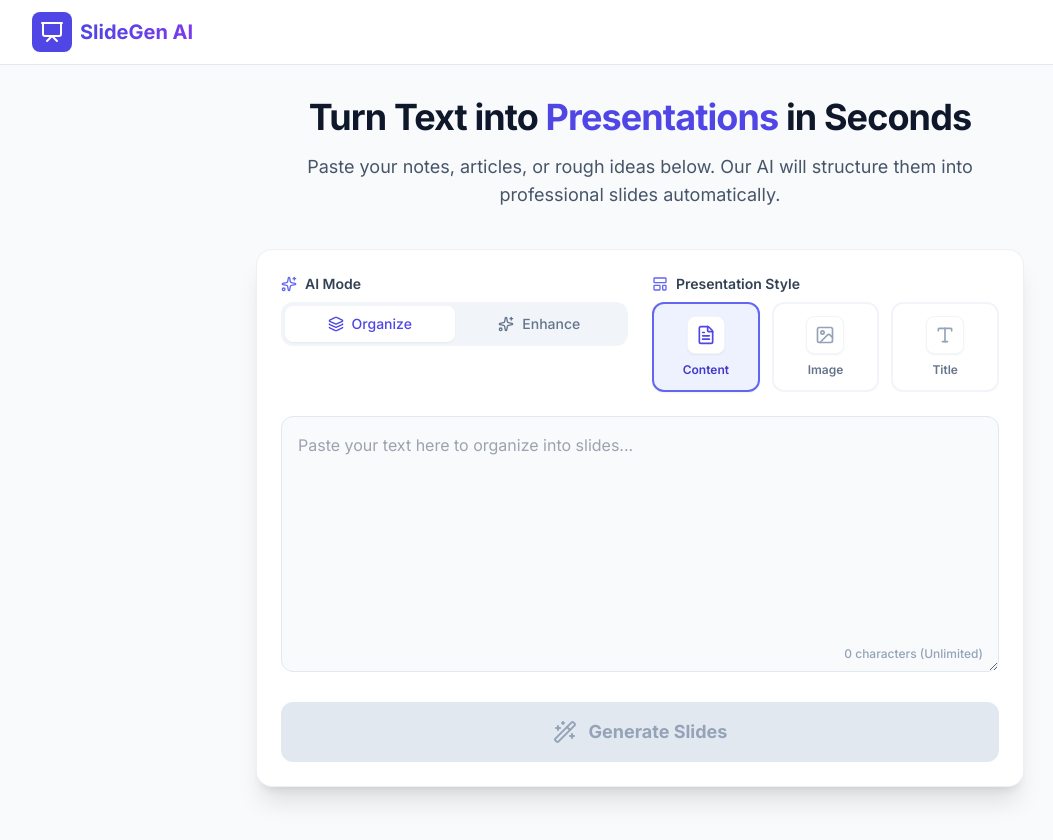
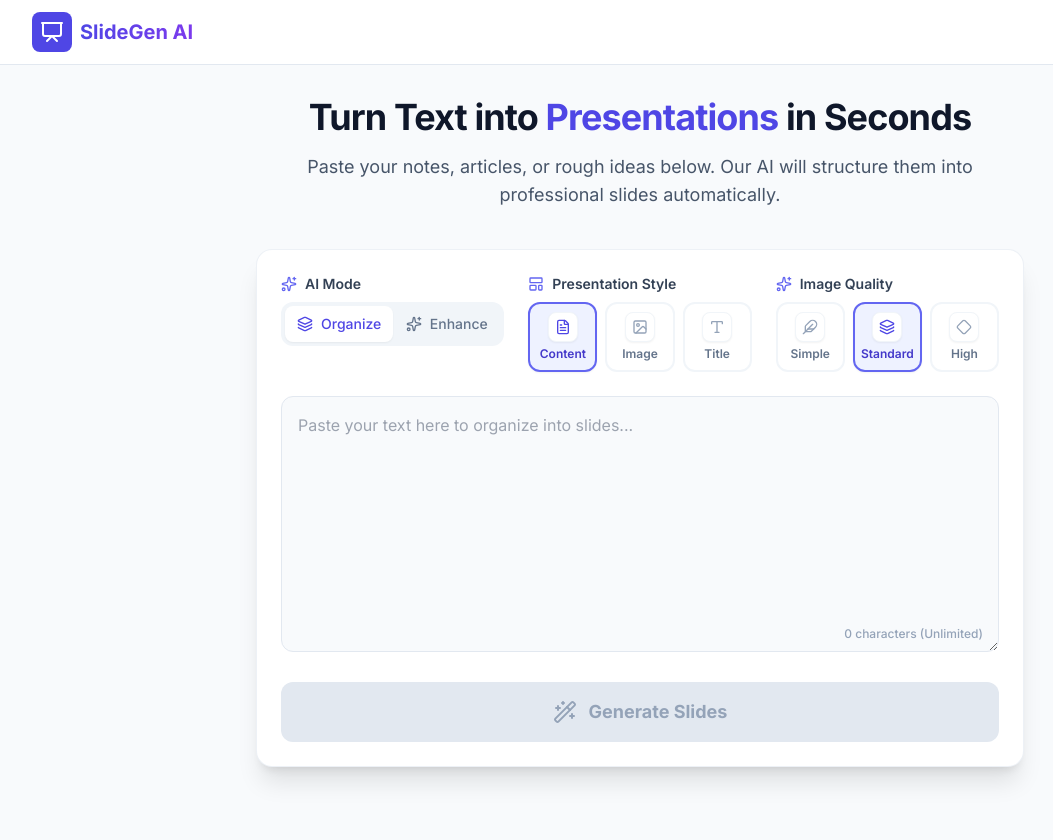
Before and after one commit to Smtrend/SlideGen-AI, a React (Vite) app: page / in a window 1280 px wide. Shown: the top 840 px of the page, without its empty margins (0-1053 px from the left). Built offline with nearby package versions, Linux system fonts and the light colour scheme.

Commit message:
feat(image): Add image quality selection
Introduces an ImageQuality enum and allows users to select the desired quality for generated slide images (LOW, MEDIUM, HIGH). The Gemini service is updated to incorporate this selection into the image generation prompt.

```diff
--- a/App.tsx
+++ b/App.tsx
@@ -1,6 +1,6 @@
 import React, { useState, useCallback } from 'react';
-import { Presentation, Wand2, Download, Layers, AlertCircle, FileText, Loader2, Plus, Sparkles, LayoutTemplate, Image as ImageIcon, Type, Palette } from 'lucide-react';
-import { Slide, GenerationMode, PresentationStyle, PPTXThemeId, SlideTransition } from './types';
+import { Presentation, Wand2, Download, Layers, AlertCircle, FileText, Loader2, Plus, Sparkles, LayoutTemplate, Image as ImageIcon, Type, Palette, Feather, Circle, Diamond } from 'lucide-react';
+import { Slide, GenerationMode, PresentationStyle, PPTXThemeId, SlideTransition, ImageQuality } from './types';
 import { generateSlidesFromText } from './services/geminiService';
 import { downloadPPTX, THEMES } from './services/pptxService';
 import { SlideCard } from './components/SlideCard';
@@ -14,6 +14,7 @@ const App: React.FC = () => {
   const [slides, setSlides] = useState<Slide[]>([]);
   const [generationMode, setGenerationMode] = useState<GenerationMode>(GenerationMode.ORGANIZE);
   const [presentationStyle, setPresentationStyle] = useState<PresentationStyle>(PresentationStyle.STANDARD);
+  const [imageQuality, setImageQuality] = useState<ImageQuality>(ImageQuality.MEDIUM);
   const [currentTheme, setCurrentTheme] = useState<PPTXThemeId>(PPTXThemeId.CORPORATE_BLUE);
   const [error, setError] = useState<string | null>(null);
 
@@ -37,7 +38,7 @@ const App: React.FC = () => {
     setError(null);
 
     try {
-      const response = await generateSlidesFromText(inputText, generationMode, presentationStyle);
+      const response = await generateSlidesFromText(inputText, generationMode, presentationStyle, imageQuality);
 
       const newSlides: Slide[] = response.slides.map(s => ({
         id: uuidv4(),
@@ -179,53 +180,107 @@ const App: React.FC = () => {
                   <label className="block text-sm font-semibold text-slate-700 mb-2 flex items-center gap-2">
                     <LayoutTemplate size={16} className="text-indigo-500" /> Presentation Style
                   </label>
-                  <div className="grid grid-cols-3 gap-3">
+                  <div className="grid grid-cols-3 gap-2">
                     <button
                       onClick={() => setPresentationStyle(PresentationStyle.STANDARD)}
-                      className={`flex flex-col items-center justify-center p-3 rounded-xl border-2 transition-all aspect-[4/3] ${
+                      className={`flex flex-col items-center justify-center p-2 rounded-xl border-2 transition-all aspect-[4/3] ${
                         presentationStyle === PresentationStyle.STANDARD
                           ? 'bg-indigo-50 border-indigo-500 text-indigo-700 shadow-sm'
                           : 'bg-white border-slate-100 text-slate-500 hover:border-slate-300 hover:bg-slate-50'
                       }`}
                       title="Content Slide: Balanced text and details"
                     >
-                      <div className="p-2 bg-white rounded-lg shadow-sm mb-2 border border-slate-100">
-                        <FileText size={20} className={presentationStyle === PresentationStyle.STANDARD ? "text-indigo-600" : "text-slate-400"} />
+                      <div className="p-1.5 bg-white rounded-lg shadow-sm mb-1 border border-slate-100">
+                        <FileText size={16} className={presentationStyle === PresentationStyle.STANDARD ? "text-indigo-600" : "text-slate-400"} />
                       </div>
-                      <span className="text-xs font-semibold">Content</span>
+                      <span className="text-[10px] sm:text-xs font-semibold">Content</span>
                     </button>
 
                     <button
                       onClick={() => setPresentationStyle(PresentationStyle.VISUAL)}
-                      className={`flex flex-col items-center justify-center p-3 rounded-xl border-2 transition-all aspect-[4/3] ${
+                      className={`flex flex-col items-center justify-center p-2 rounded-xl border-2 transition-all aspect-[4/3] ${
                         presentationStyle === PresentationStyle.VISUAL
                           ? 'bg-indigo-50 border-indigo-500 text-indigo-700 shadow-sm'
                           : 'bg-white border-slate-100 text-slate-500 hover:border-slate-300 hover:bg-slate-50'
                       }`}
                       title="Image Slide: Concise text with image descriptions"
                     >
-                      <div className="p-2 bg-white rounded-lg shadow-sm mb-2 border border-slate-100">
-                        <ImageIcon size={20} className={presentationStyle === PresentationStyle.VISUAL ? "text-indigo-600" : "text-slate-400"} />
+                      <div className="p-1.5 bg-white rounded-lg shadow-sm mb-1 border border-slate-100">
+                        <ImageIcon size={16} className={presentationStyle === PresentationStyle.VISUAL ? "text-indigo-600" : "text-slate-400"} />
                       </div>
-                      <span className="text-xs font-semibold">Image</span>
+                      <span className="text-[10px] sm:text-xs font-semibold">Image</span>
                     </button>
 
                     <button
                       onClick={() => setPresentationStyle(PresentationStyle.MINIMALIST)}
-                      className={`flex flex-col items-center justify-center p-3 rounded-xl border-2 transition-all aspect-[4/3] ${
+                      className={`flex flex-col items-center justify-center p-2 rounded-xl border-2 transition-all aspect-[4/3] ${
                         presentationStyle === PresentationStyle.MINIMALIST
                           ? 'bg-indigo-50 border-indigo-500 text-indigo-700 shadow-sm'
                           : 'bg-white border-slate-100 text-slate-500 hover:border-slate-300 hover:bg-slate-50'
                       }`}
                       title="Title Slide: Large text, minimal points"
                     >
-                      <div className="p-2 bg-white rounded-lg shadow-sm mb-2 border border-slate-100">
-                        <Type size={20} className={presentationStyle === PresentationStyle.MINIMALIST ? "text-indigo-600" : "text-slate-400"} />
+                      <div className="p-1.5 bg-white rounded-lg shadow-sm mb-1 border border-slate-100">
+                        <Type size={16} className={presentationStyle === PresentationStyle.MINIMALIST ? "text-indigo-600" : "text-slate-400"} />
                       </div>
-                      <span className="text-xs font-semibold">Title</span>
+                      <span className="text-[10px] sm:text-xs font-semibold">Title</span>
                     </button>
                   </div>
                 </div>
+
+                {/* Image Quality Selector */}
+                <div className="flex-1">
+                  <label className="block text-sm font-semibold text-slate-700 mb-2 flex items-center gap-2">
+                    <Sparkles size={16} className="text-indigo-500" /> Image Quality
+                  </label>
+                   <div className="grid grid-cols-3 gap-2">
+                    <button
+                      onClick={() => setImageQuality(ImageQuality.LOW)}
+                      className={`flex flex-col items-center justify-center p-2 rounded-xl border-2 transition-all aspect-[4/3] ${
+                        imageQuality === ImageQuality.LOW
+                          ? 'bg-indigo-50 border-indigo-500 text-indigo-700 shadow-sm'
+                          : 'bg-white border-slate-100 text-slate-500 hover:border-slate-300 hover:bg-slate-50'
+                      }`}
+                      title="Low Quality: Simple, minimalist sketches"
+                    >
+                      <div className="p-1.5 bg-white rounded-lg shadow-sm mb-1 border border-slate-100">
+                        <Feather size={16} className={imageQuality === ImageQuality.LOW ? "text-indigo-600" : "text-slate-400"} />
+                      </div>
+                      <span className="text-[10px] sm:text-xs font-semibold">Simple</span>
+                    </button>
+
+                    <button
+                      onClick={() => setImageQuality(ImageQuality.MEDIUM)}
+                      className={`flex flex-col items-center justify-center p-2 rounded-xl border-2 transition-all aspect-[4/3] ${
+                        imageQuality === ImageQuality.MEDIUM
+                          ? 'bg-indigo-50 border-indigo-500 text-indigo-700 shadow-sm'
+                          : 'bg-white border-slate-100 text-slate-500 hover:border-slate-300 hover:bg-slate-50'
+                      }`}
+                      title="Medium Quality: Standard clean vector art"
+                    >
+                      <div className="p-1.5 bg-white rounded-lg shadow-sm mb-1 border border-slate-100">
+                        <Layers size={16} className={imageQuality === ImageQuality.MEDIUM ? "text-indigo-600" : "text-slate-400"} />
+                      </div>
+                      <span className="text-[10px] sm:text-xs font-semibold">Standard</span>
+                    </button>
+
+                     <button
+                      onClick={() => setImageQuality(ImageQuality.HIGH)}
+                      className={`flex flex-col items-center justify-center p-2 rounded-xl border-2 transition-all aspect-[4/3] ${
+                        imageQuality === ImageQuality.HIGH
+                          ? 'bg-indigo-50 border-indigo-500 text-indigo-700 shadow-sm'
+                          : 'bg-white border-slate-100 text-slate-500 hover:border-slate-300 hover:bg-slate-50'
+                      }`}
+                      title="High Quality: Intricate, highly detailed 4k art"
+                    >
+                      <div className="p-1.5 bg-white rounded-lg shadow-sm mb-1 border border-slate-100">
+                        <Diamond size={16} className={imageQuality === ImageQuality.HIGH ? "text-indigo-600" : "text-slate-400"} />
+                      </div>
+                      <span className="text-[10px] sm:text-xs font-semibold">High</span>
+                    </button>
+                   </div>
+                </div>
+
               </div>
 
               {/* Text Area */}
--- a/services/geminiService.ts
+++ b/services/geminiService.ts
@@ -1,5 +1,5 @@
 import { GoogleGenAI, Type } from "@google/genai";
-import { GenerationMode, SlideResponse, PresentationStyle } from "../types";
+import { GenerationMode, SlideResponse, PresentationStyle, ImageQuality } from "../types";
 
 const initializeGenAI = () => {
   if (!process.env.API_KEY) {
@@ -8,12 +8,29 @@ const initializeGenAI = () => {
   return new GoogleGenAI({ apiKey: process.env.API_KEY });
 };
 
-const generateSlideImage = async (ai: GoogleGenAI, prompt: string): Promise<string | undefined> => {
+const generateSlideImage = async (ai: GoogleGenAI, prompt: string, quality: ImageQuality): Promise<string | undefined> => {
   try {
+    let qualityDescriptors = "";
+
+    switch (quality) {
+      case ImageQuality.LOW:
+        qualityDescriptors = "simple, basic, minimalist, outline style, flat color, low detail";
+        break;
+      case ImageQuality.HIGH:
+        qualityDescriptors = "highly detailed, 4k, vibrant, intricate, masterpiece, professional shading, depth";
+        break;
+      case ImageQuality.MEDIUM:
+      default:
+        qualityDescriptors = "standard vector style, clean, balanced detail";
+        break;
+    }
+
+    const fullPrompt = `Create a ${qualityDescriptors} flat vector illustration style presentation slide image for: ${prompt}. White background, corporate style.`;
+
     const response = await ai.models.generateContent({
       model: 'gemini-2.5-flash-image',
       contents: {
-        parts: [{ text: `Create a flat vector illustration style presentation slide image for: ${prompt}. White background, minimalist, corporate style.` }],
+        parts: [{ text: fullPrompt }],
       },
     });
 
@@ -32,7 +49,8 @@ const generateSlideImage = async (ai: GoogleGenAI, prompt: string): Promise<stri
 export const generateSlidesFromText = async (
   text: string,
   mode: GenerationMode,
-  style: PresentationStyle
+  style: PresentationStyle,
+  imageQuality: ImageQuality
 ): Promise<SlideResponse> => {
   const ai = initializeGenAI();
 
@@ -144,7 +162,7 @@ export const generateSlidesFromText = async (
     // Generate images for each slide in parallel
     const slidesWithImages = await Promise.all(
       parsedResponse.slides.map(async (slide) => {
-        const generatedImage = await generateSlideImage(ai, slide.imagePrompt);
+        const generatedImage = await generateSlideImage(ai, slide.imagePrompt, imageQuality);
         return {
           ...slide,
           image: generatedImage
--- a/types.ts
+++ b/types.ts
@@ -28,6 +28,12 @@ export enum PresentationStyle {
   MINIMALIST = 'MINIMALIST' // Very concise, punchy text (Title Slide style)
 }
 
+export enum ImageQuality {
+  LOW = 'LOW',
+  MEDIUM = 'MEDIUM',
+  HIGH = 'HIGH'
+}
+
 export enum PPTXThemeId {
   CORPORATE_BLUE = 'CORPORATE_BLUE',
   MODERN_GREEN = 'MODERN_GREEN',
```
